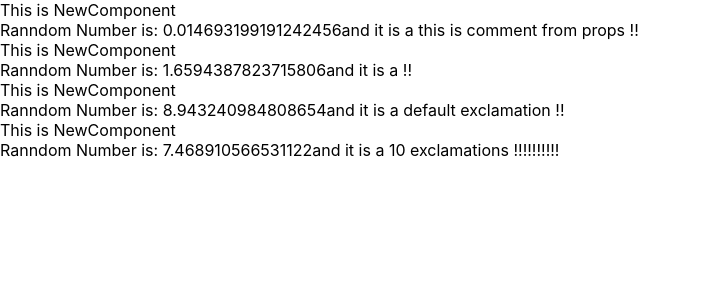
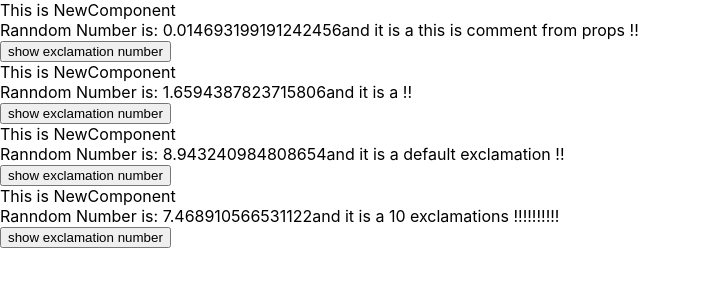
Before and after one commit to INF800/REACT-BASIC-HOOKS, a React (Create React App) app in the folder my-hooks-app/: page / in a window 1280 px wide. Shown: the top 300 px of the page, without its empty margins (0-701 px from the left). Built offline with nearby package versions, Linux system fonts and the light colour scheme.

Commit message:
events done

```diff
--- a/my-hooks-app/src/NewComponentDir/NewComponent.js
+++ b/my-hooks-app/src/NewComponentDir/NewComponent.js
@@ -9,6 +9,10 @@ function NewComponent({comment, excitement=2}) { // advantage is default arg val
     // }
     var exclamation = "!".repeat(excitement)
 
+    const alerExclamationNum = () => {
+        alert(excitement)
+    }
+
     return (
       <div>
         <div>
@@ -18,6 +22,7 @@ function NewComponent({comment, excitement=2}) { // advantage is default arg val
             Ranndom Number is: {num}
             and it is a {comment} {exclamation}
         </div>
+        <button onClick={alerExclamationNum}>show exclamation number</button>
       </div>
     );
   }
```
